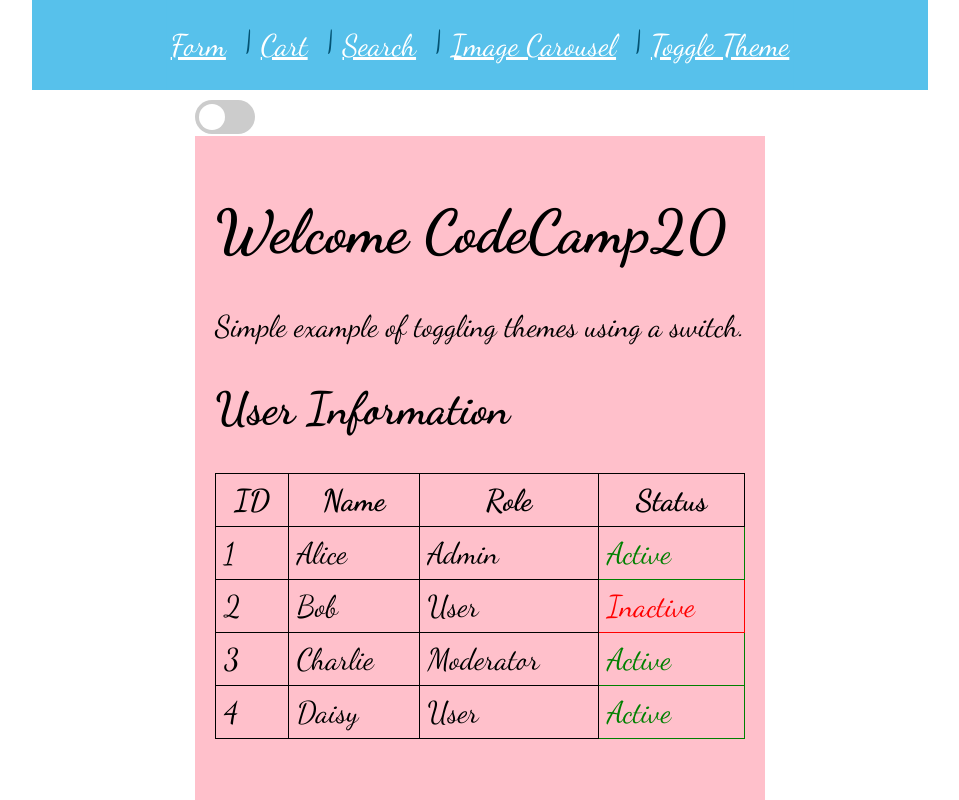
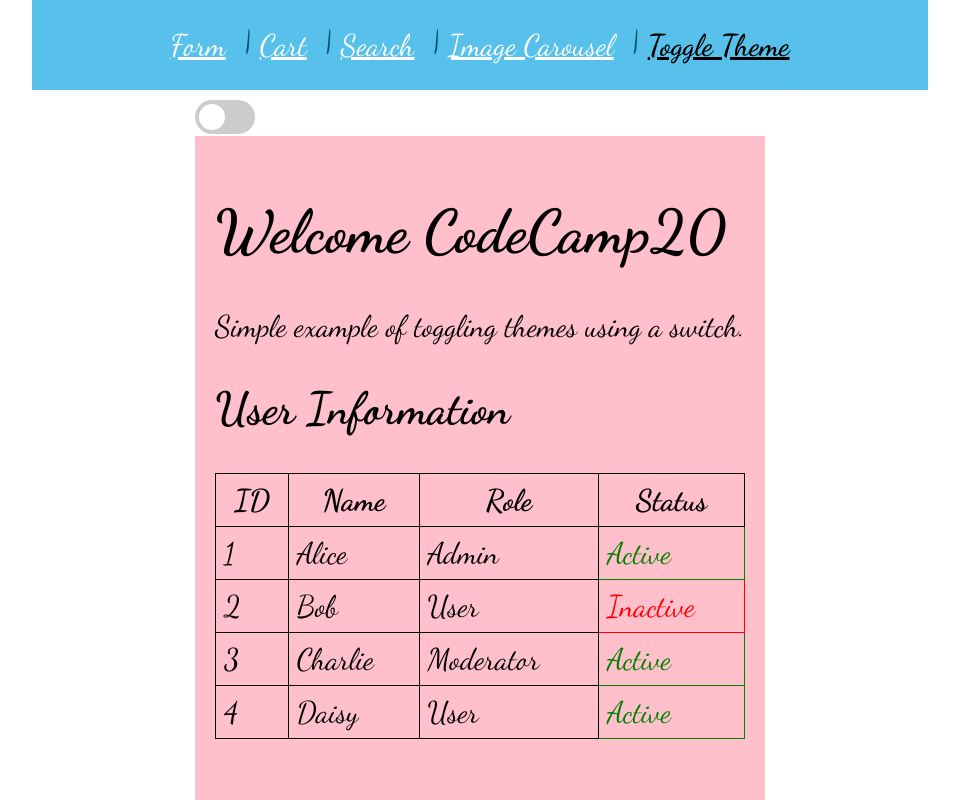
Before and after one commit to Pan-Fifth/reactInput, a React (Vite) app: page /toggle in a window 1280 px wide. Shown: the top 800 px of the page, without its empty margins (160-1119 px from the left). Built offline with nearby package versions, Linux system fonts and the light colour scheme; a web font is replaced by a local one.

Commit message:
add active page

```diff
--- a/src/App.css
+++ b/src/App.css
@@ -123,3 +123,8 @@ input:checked + .slider:before {
   background-color: rgb(87, 193, 235);
   box-shadow: 0 6px 12px rgba(0,0,0,0.3);
 }
+
+.active{
+  font-weight: 600;
+  color: black;
+}
--- a/src/components/Navigation.jsx
+++ b/src/components/Navigation.jsx
@@ -1,17 +1,17 @@
-import { Link } from "react-router"
+import { Link, NavLink } from "react-router"
 
 function Navigation() {
   return (
     <nav className="navbar">
-      <Link to ='/' className="navbut">Form</Link>
+      <NavLink to ='/' className="navbut">Form</NavLink>
       <p className="sep">|</p>
-      <Link to ='/cart' className="navbut">Cart</Link>
+      <NavLink to ='/cart' className="navbut">Cart</NavLink>
       <p className="sep">|</p>
-      <Link to ='/search' className="navbut">Search</Link>
+      <NavLink to ='/search' className="navbut">Search</NavLink>
       <p className="sep">|</p>
-      <Link to ='/image' className="navbut">Image Carousel</Link>
+      <NavLink to ='/image' className="navbut">Image Carousel</NavLink>
       <p className="sep">|</p>
-      <Link to ='/toggle' className="navbut">Toggle Theme</Link>
+      <NavLink to ='/toggle' className="navbut">Toggle Theme</NavLink>
     </nav>
 
   )
```
